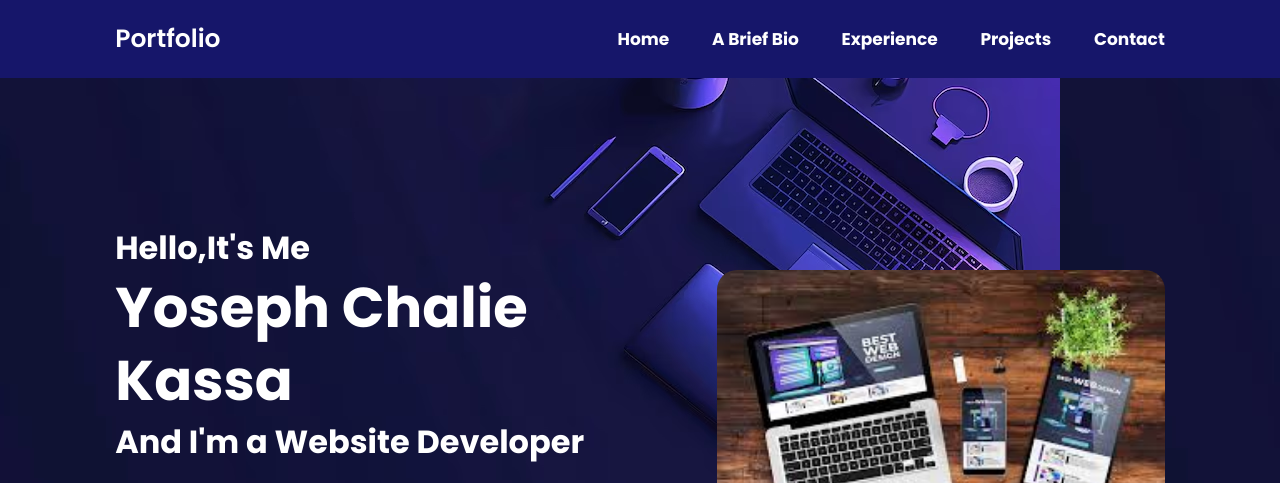
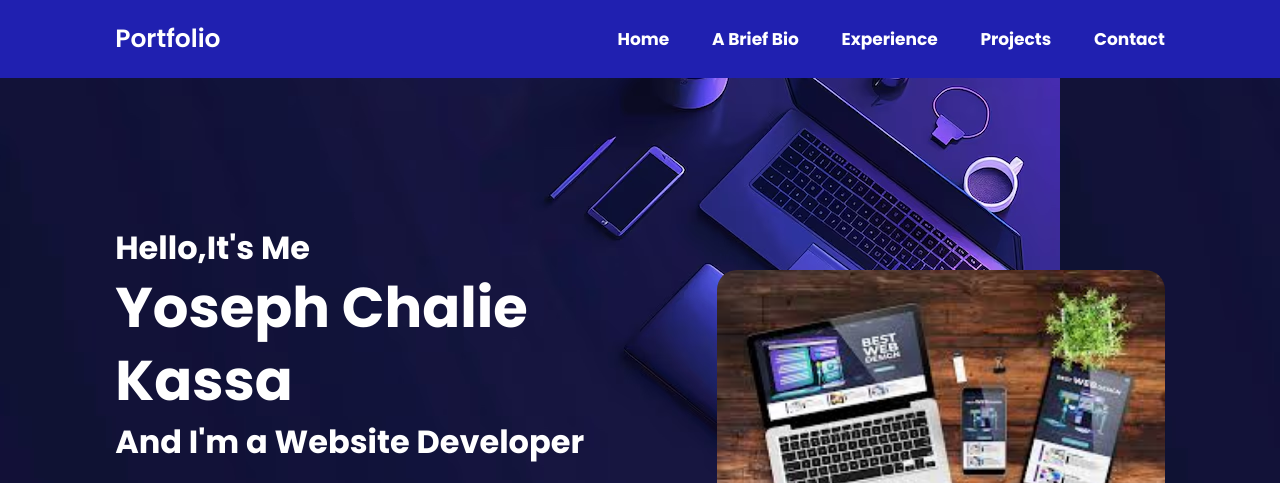
Before and after one commit to Yoseph-C-Kassa-Josa/OIBSIP-task-2, a plain HTML site: page index.html in a window 1280 px wide. Shown: the top 483 px of the page. Drawn offline with nearby package versions, Linux system fonts and the light colour scheme.

Commit message:
change by yoseph

```diff
--- a/style.css
+++ b/style.css
@@ -16,7 +16,7 @@
 --bg-color: #a9ebeb;
 --second-bg-color: #6d7789;
 --text-color: black;
---main-color: rgb(22, 22, 106);
+--main-color: rgb(32, 32, 176);
 
 }
 
```
